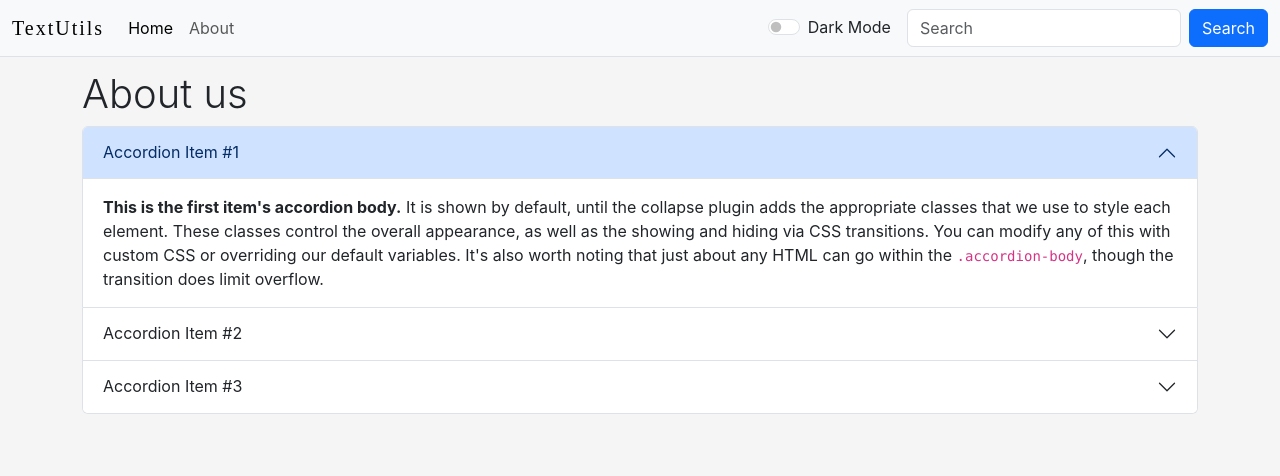
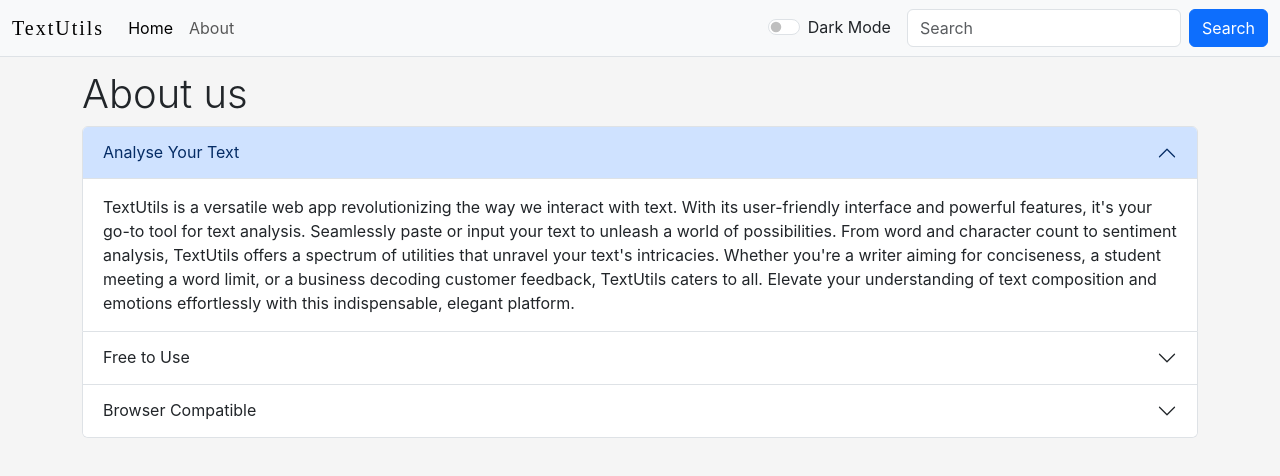
Before and after one commit to inayankt/TextUtils, a React (Create React App) app: page /about in a window 1280 px wide. Shown: the top 476 px of the page. Built offline with nearby package versions, Linux system fonts and the light colour scheme.

Commit message:
Modified About page

```diff
--- a/package.json
+++ b/package.json
@@ -15,7 +15,8 @@
     "start": "react-scripts start",
     "build": "react-scripts build",
     "test": "react-scripts test",
-    "eject": "react-scripts eject"
+    "eject": "react-scripts eject",
+    "serve": "nodemon app.js"
   },
   "eslintConfig": {
     "extends": [
--- a/src/components/About.js
+++ b/src/components/About.js
@@ -8,36 +8,36 @@
         <div className="accordion-item">
           <h2 className="accordion-header">
             <button className="accordion-button" type="button" data-bs-toggle="collapse" data-bs-target="#collapseOne" aria-expanded="true" aria-controls="collapseOne">
-              Accordion Item #1
+              Analyse Your Text
             </button>
           </h2>
           <div id="collapseOne" className="accordion-collapse collapse show" data-bs-parent="#accordionExample">
             <div className="accordion-body">
-              <strong>This is the first item's accordion body.</strong> It is shown by default, until the collapse plugin adds the appropriate classes that we use to style each element. These classes control the overall appearance, as well as the showing and hiding via CSS transitions. You can modify any of this with custom CSS or overriding our default variables. It's also worth noting that just about any HTML can go within the <code>.accordion-body</code>, though the transition does limit overflow.
+              TextUtils is a versatile web app revolutionizing the way we interact with text. With its user-friendly interface and powerful features, it's your go-to tool for text analysis. Seamlessly paste or input your text to unleash a world of possibilities. From word and character count to sentiment analysis, TextUtils offers a spectrum of utilities that unravel your text's intricacies. Whether you're a writer aiming for conciseness, a student meeting a word limit, or a business decoding customer feedback, TextUtils caters to all. Elevate your understanding of text composition and emotions effortlessly with this indispensable, elegant platform.
             </div>
           </div>
         </div>
         <div className="accordion-item">
           <h2 className="accordion-header">
             <button className="accordion-button collapsed" type="button" data-bs-toggle="collapse" data-bs-target="#collapseTwo" aria-expanded="false" aria-controls="collapseTwo">
-              Accordion Item #2
+              Free to Use
             </button>
           </h2>
           <div id="collapseTwo" className="accordion-collapse collapse" data-bs-parent="#accordionExample">
             <div className="accordion-body">
-              <strong>This is the second item's accordion body.</strong> It is hidden by default, until the collapse plugin adds the appropriate classes that we use to style each element. These classes control the overall appearance, as well as the showing and hiding via CSS transitions. You can modify any of this with custom CSS or overriding our default variables. It's also worth noting that just about any HTML can go within the <code>.accordion-body</code>, though the transition does limit overflow.
+              TextUtils, the ultimate text utility web app, empowers users to delve into text analysis seamlessly. This indispensable tool offers an array of features to dissect your text's complexities, and the best part – it's entirely free to use. From character and word count optimization to sentiment analysis, TextUtils caters to writers, students, businesses, and more. With its user-friendly interface, harness the power of text analysis without any cost. Elevate your writing, comprehend emotions in feedback, and conquer word limits effortlessly with TextUtils. Unleash the potential of your text without limitations, all at no expense.
             </div>
           </div>
         </div>
         <div className="accordion-item">
           <h2 className="accordion-header">
             <button className="accordion-button collapsed" type="button" data-bs-toggle="collapse" data-bs-target="#collapseThree" aria-expanded="false" aria-controls="collapseThree">
-              Accordion Item #3
+              Browser Compatible
             </button>
           </h2>
           <div id="collapseThree" className="accordion-collapse collapse" data-bs-parent="#accordionExample">
             <div className="accordion-body">
-              <strong>This is the third item's accordion body.</strong> It is hidden by default, until the collapse plugin adds the appropriate classes that we use to style each element. These classes control the overall appearance, as well as the showing and hiding via CSS transitions. You can modify any of this with custom CSS or overriding our default variables. It's also worth noting that just about any HTML can go within the <code>.accordion-body</code>, though the transition does limit overflow.
+              Meet TextUtils: compatibility with all browsers. Seamlessly analyze text without constraints, as this versatile tool effortlessly adapts to your preferred browser. From tracking word and character counts to unveiling sentiment analysis, TextUtils caters to writers, students, and businesses alike. The best part? It's entirely free to use, making powerful text analysis accessible to everyone. Elevate your writing, understand customer feedback, and conquer language nuances without limitations. Embrace the convenience of browser compatibility and unlock the true potential of your text with TextUtils.
             </div>
           </div>
         </div>
--- a/src/components/Textform.js
+++ b/src/components/Textform.js
@@ -103,8 +103,8 @@
       <div className="textform-sub-div-2 mt-4">
         <p className="display-6 mt-0 mb-2">Text summary</p>
         <div>Your entered text containes:</div>
-        <div>{input.length} characters and {(input.length === 0) ? 0 : input.trim().split(/[ ]+/).length} words</div>
-        <div>Time to read: {(input.length === 0) ? 0 : 0.008 * input.split(' ').length} minutes</div>
+        <div>{input.length} characters and {input.split(/[ ]+/).filter((w) => { return (w !== "") }).length} words</div>
+        <div>Time to read: {0.008 * input.split(/[ ]+/).filter((w) => { return (w !== "") }).length} minutes</div>
       </div>
     </div>
     <hr />
```
Also changed, not shown: public/manifest.json.
